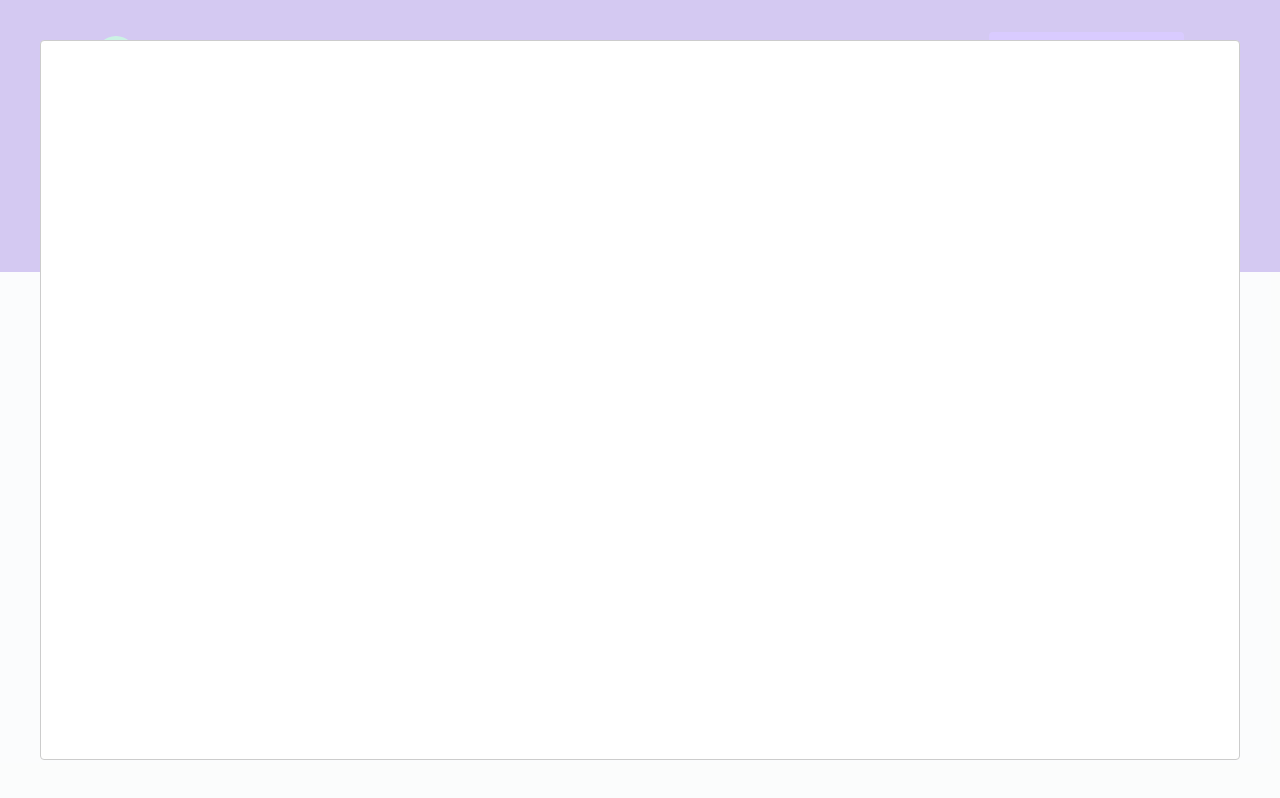
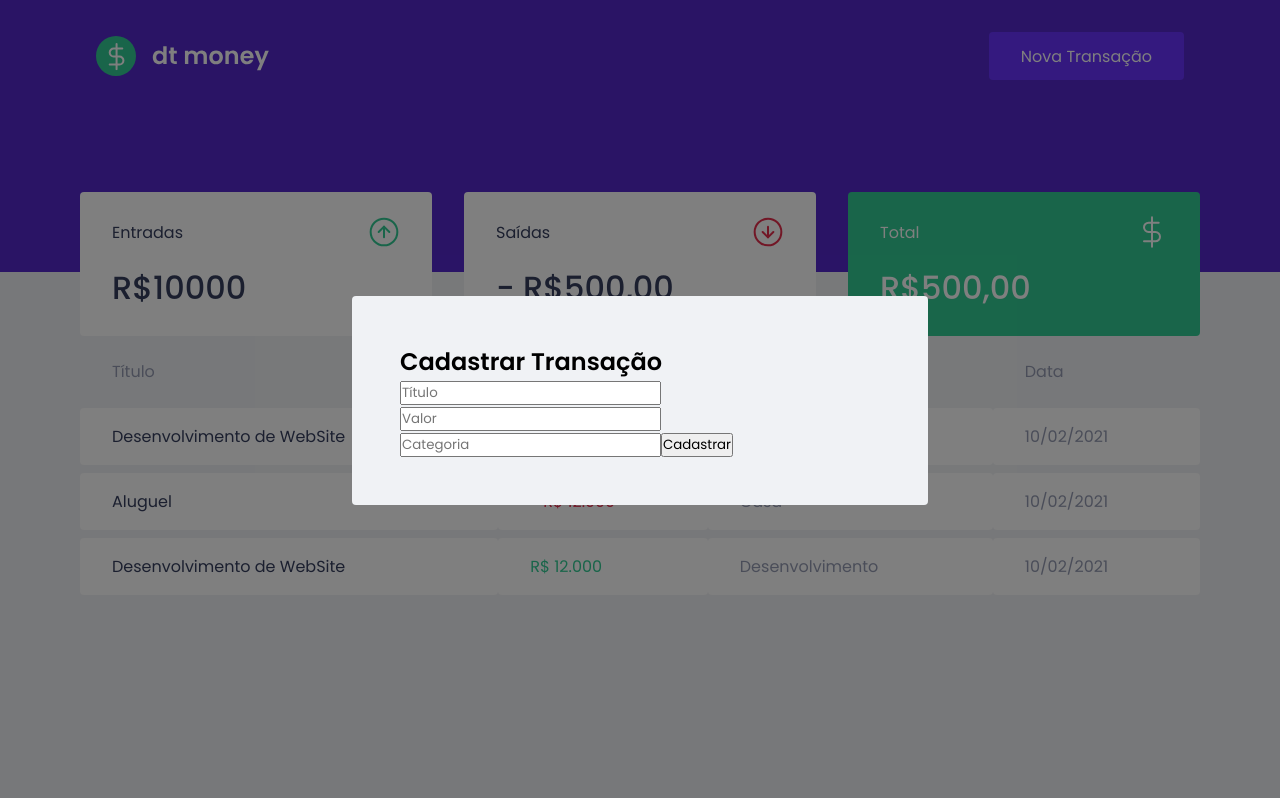
Before and after one commit to marcostaborda/dtmoney-ignite-reactjs, a React (Create React App) app: page / in a window 1280 px wide. Both pictures are taken after a click on the button "Nova Transação". Built offline with nearby package versions, Linux system fonts and the light colour scheme; no server answers; what miragejs would draw is missing.

Commit message:
feat: add modal global

```diff
--- a/src/components/NewTransactionModal/index.tsx
+++ b/src/components/NewTransactionModal/index.tsx
@@ -1,4 +1,5 @@
 import Modal from 'react-modal';
+import { Container } from './styles';
 
 interface NewTransactionModalProps {
   onCloseRequestModal : () => void;
@@ -9,8 +10,21 @@
 
 export function NewTransactionModal({ isOpenModal, onCloseRequestModal  }: NewTransactionModalProps) {
   return (
-    <Modal isOpen={isOpenModal} onRequestClose={onCloseRequestModal}>
-
+    <Modal
+      isOpen={isOpenModal}
+      onRequestClose={onCloseRequestModal}
+      overlayClassName="react-modal-overlay"
+      className="react-modal-content"
+    >
+      <Container>
+        <h2>Cadastrar Transação</h2>
+        <input type="text" placeholder="Título"/>
+        <input type="text" placeholder="Valor"/>
+        <input type="text" placeholder="Categoria"/>
+        <button type="submit">
+          Cadastrar
+        </button>
+      </Container>
     </Modal>
   )
 }
--- a/src/components/NewTransactionModal/styles.ts
+++ b/src/components/NewTransactionModal/styles.ts
@@ -1,5 +1,5 @@
 import styled from 'styled-components';
 
-export const Container = styled.header`
-  background: var(--blue);
+export const Container = styled.form`
+
 `;
--- a/src/styles/global.ts
+++ b/src/styles/global.ts
@@ -53,4 +53,28 @@
     opacity: 0.6;
     cursor: not-allowed;
   }
+
+
+  .react-modal-overlay {
+    background: rgba(0,0,0,0.5);
+
+    position: fixed;
+    top: 0;
+    bottom: 0;
+    right: 0;
+    left: 0;
+
+    display: flex;
+    align-items: center;
+    justify-content: center;
+  }
+  .react-modal-content {
+    width: 100%;
+    max-width: 576px;
+
+    background: var(--background);
+    padding: 3rem;
+    position: relative;
+    border-radius: 0.25rem;
+  }
 `
```
